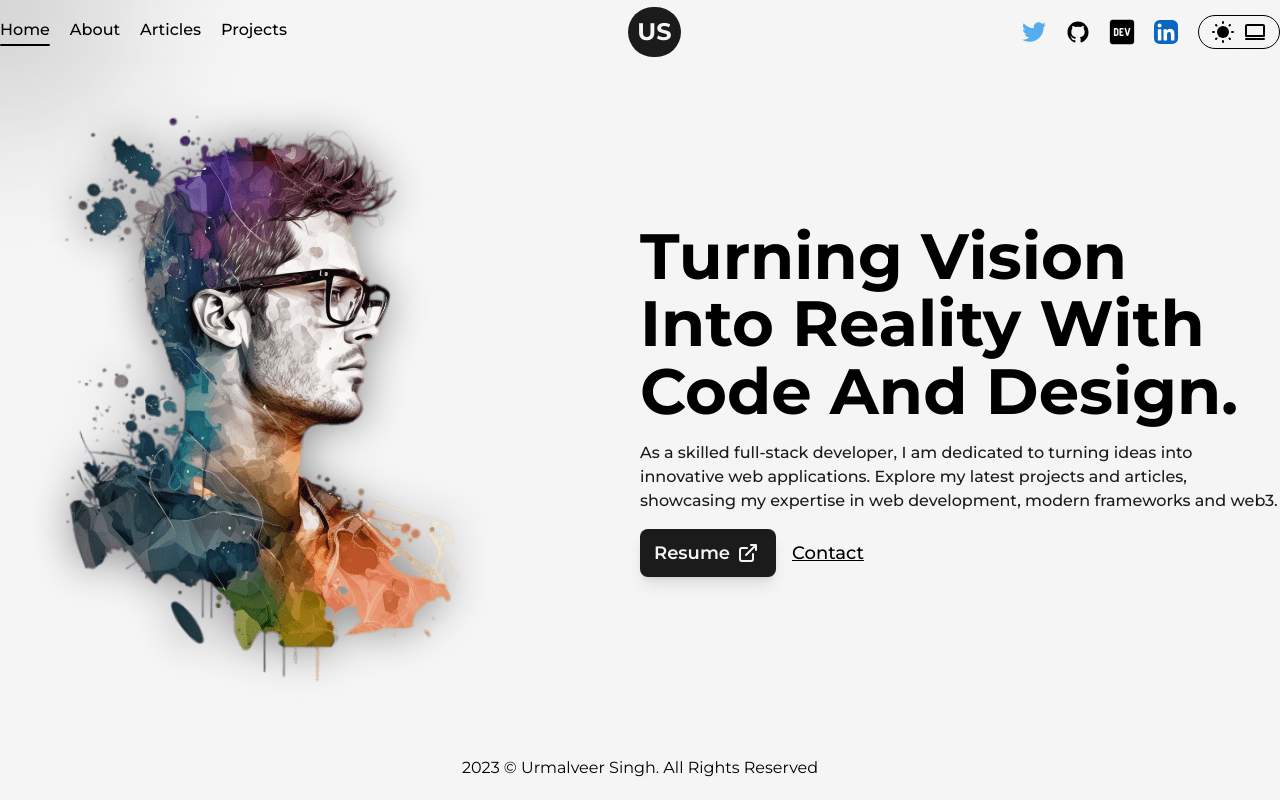
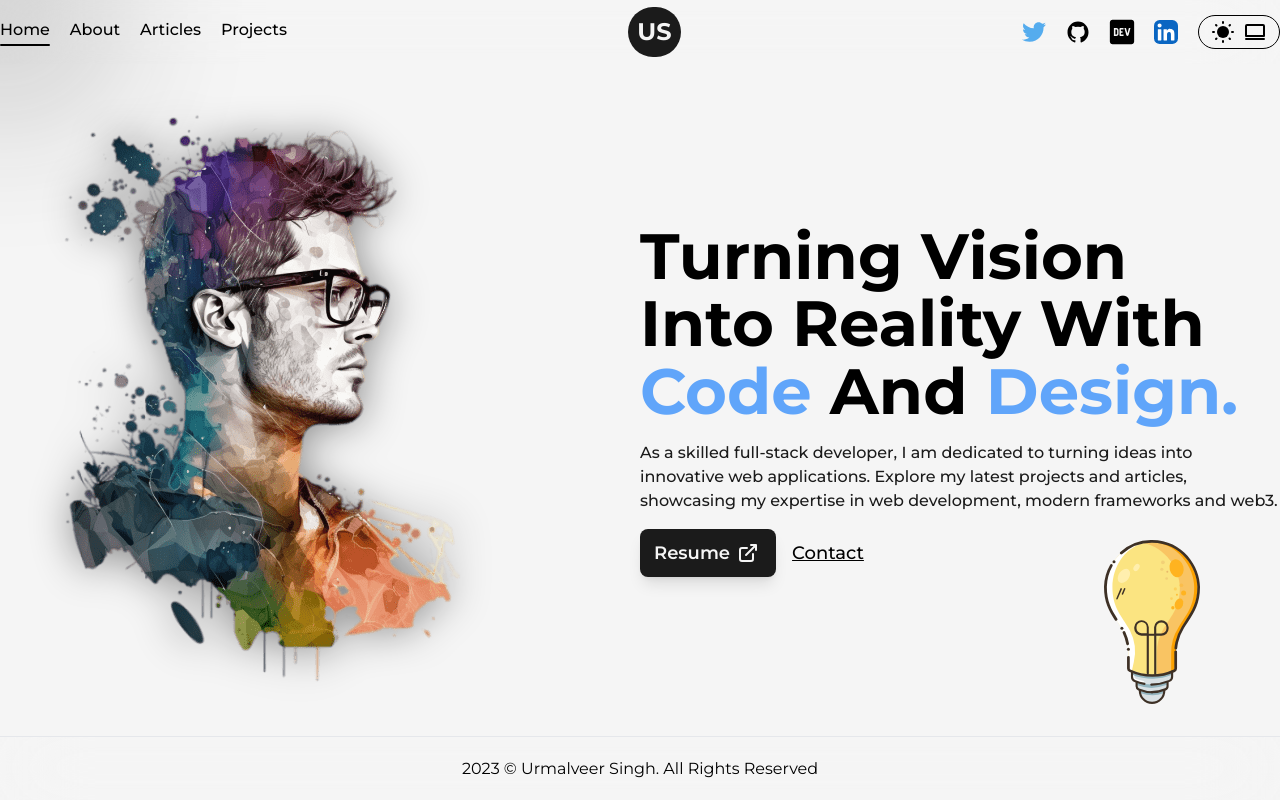
Before and after one commit to oggy107/portfolio, a Next.js app: page / in a window 1280 px wide. Built offline with nearby package versions, Linux system fonts and the light colour scheme.

Commit message:
adjusted: responsive values

```diff
--- a/src/app/components/animatedText.jsx
+++ b/src/app/components/animatedText.jsx
@@ -24,14 +24,16 @@ const singleWord = {
     },
 };
 
-export default function AnimatedText({ text, className }) {
+export default function AnimatedText({ text, className, highlights = [] }) {
     return (
         <motion.div variants={container} initial="initial" animate="animate">
             <h1 className={` ${className}`}>
                 {text.split(" ").map((word, index) => (
                     <motion.span
                         key={index}
-                        className="inline-block"
+                        className={`inline-block ${
+                            highlights.includes(index + 1) && "text-blue-400"
+                        }`}
                         variants={singleWord}
                     >
                         {word}&nbsp;
--- a/src/app/components/navlinks.jsx
+++ b/src/app/components/navlinks.jsx
@@ -26,7 +26,7 @@ export default function Links() {
     const pathName = usePathname();
 
     return (
-        <nav className="flex items-center font-medium gap-5">
+        <nav className="flex items-center font-medium gap-3 md:gap-5">
             {links.map((link) => (
                 <Link key={link.path} href={link.path} className="group">
                     {link.name}
--- a/src/app/components/sociallinks.jsx
+++ b/src/app/components/sociallinks.jsx
@@ -59,7 +59,7 @@ export default function SocialLinks() {
     };
 
     return (
-        <ul className="flex flex-row gap-5 items-center">
+        <ul className="flex flex-row items-center gap-3.5 md:gap-5">
             <li>
                 <a href="https://x.com/oggy107" target="_blank">
                     <TwitterIcon className="w-6 h-auto hover:scale-125 transition-transform" />
--- a/src/app/layout.js
+++ b/src/app/layout.js
@@ -29,8 +29,11 @@ export default function RootLayout({ children }) {
                 <Cursor />
                 <Header />
                 <main className="my-[4rem]">{children}</main>
-                <footer className="w-full h-[4rem] z-50 fixed bottom-0 backdrop-blur-2xl hidden sm:flex items-center justify-center">
-                    <div>2023 &copy; Urmalveer Singh. All Rights Reserved</div>
+                <footer className="w-full h-[4rem] border-t z-50 fixed bottom-0 backdrop-blur-2xl hidden sm:flex items-center justify-center">
+                    <div>
+                        {new Date().getFullYear()} &copy; Urmalveer Singh. All
+                        Rights Reserved
+                    </div>
                 </footer>
             </body>
         </html>
--- a/src/app/page.js
+++ b/src/app/page.js
@@ -3,6 +3,7 @@ import Link from "next/link";
 
 import AnimatedText from "./components/animatedText";
 import profilePic from "../../public/images/profile/developer-pic-1.png";
+import lightBulbPic from "../../public/images/svgs/miscellaneous_icons_1.svg";
 import { LinkArrow } from "./icons";
 
 export default function Home() {
@@ -24,6 +25,7 @@ export default function Home() {
                         text={
                             "Turning Vision Into Reality With Code And Design."
                         }
+                        highlights={[6, 8]}
                         className="text-3xl lg:text-[4rem] lg:leading-[4.2rem] font-bold"
                     />
                     <p className="my-4 font-medium text-dark dark:text-light theme-transition">
@@ -50,6 +52,9 @@ export default function Home() {
                         </Link>
                     </div>
                 </section>
+                <section className="w-24 absolute bottom-24 right-20">
+                    <Image src={lightBulbPic} alt="idea" className="w-full" />
+                </section>
             </div>
         </div>
     );
```
